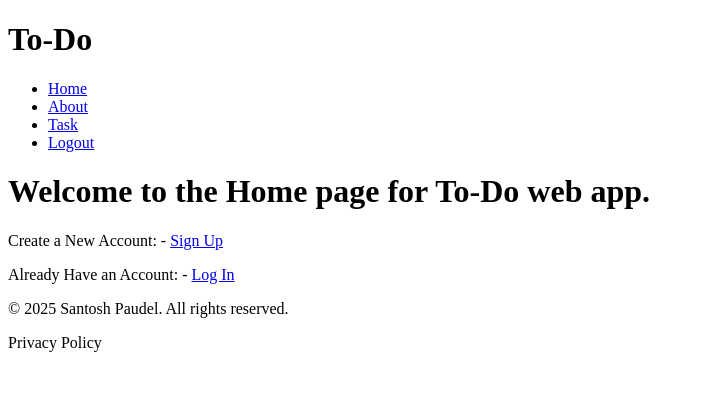
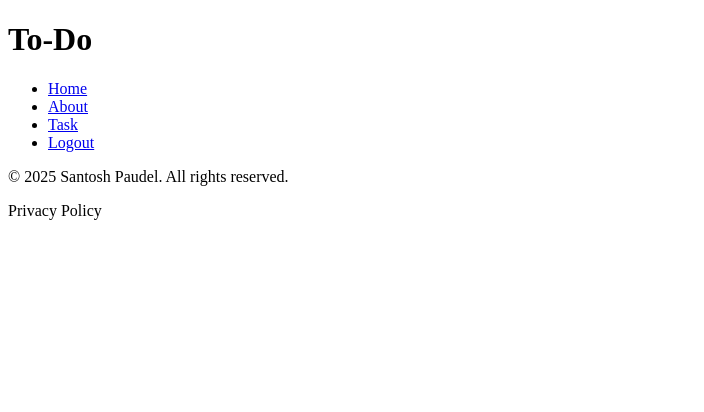
Before and after one commit to oye-san7osh/ToDo_App, a Django app: page / in a window 1280 px wide. Shown: the top 412 px of the page, without its empty margins (0-704 px from the left). Run offline with Django 5.2, Linux system fonts and the light colour scheme; the visitor is signed in with stand-in values (Sample User, id 1).

Commit message:
Updated homepage.html

```diff
--- a/to_do_app/templates/homepage.html
+++ b/to_do_app/templates/homepage.html
@@ -5,8 +5,10 @@
 {% endblock %}
 
 {% block content %}
-    <h1>Welcome to the Home page for To-Do web app.</h1>
+    {% if not user.is_authenticated %}
+    <h1>Welcome to <em>To-Do</em> web app.</h1>
     <p>Create a New Account: - <a href="{% url 'users:user-register' %}">Sign Up</a></p>
 
     <p>Already Have an Account: - <a href="{% url 'users:user-login' %}">Log In</a></p>
+    {% endif %}
 {% endblock %}
```
